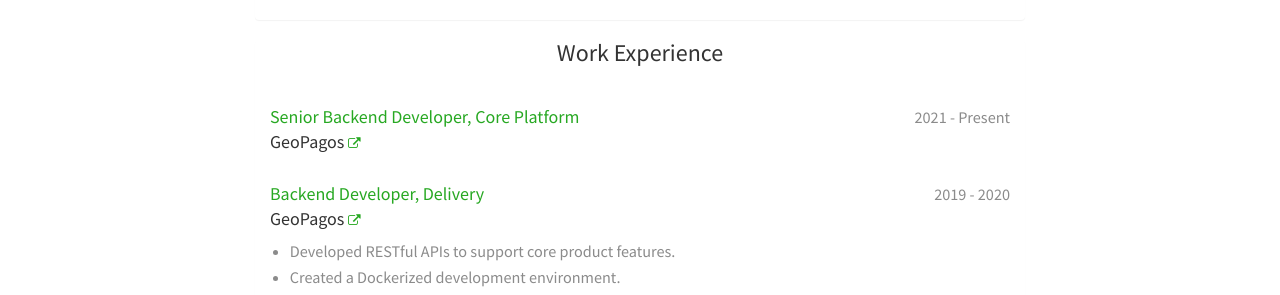
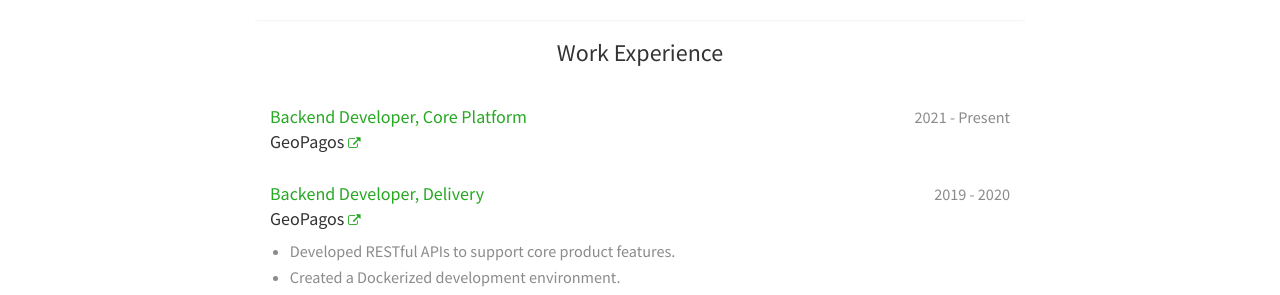
Before and after one commit to jfernancordova/jfernancordova.github.io, a Jekyll site: the page built from resume.html, in a window 1280 px wide. Shown: the part 290-585 px from the top of the page. Built offline with Jekyll 4.4.1, drawn with Linux system fonts in a browser that asks for light colours; nearby versions of some CDN libraries.

Commit message:
Update employment.yml

```diff
--- a/_data/employment.yml
+++ b/_data/employment.yml
@@ -1,4 +1,4 @@
-- title: "Senior Backend Developer, Core Platform"
+- title: "Backend Developer, Core Platform"
   company: "GeoPagos"
   link: "https://www.geopagos.com/"
   dates: "2021 - Present"
```
